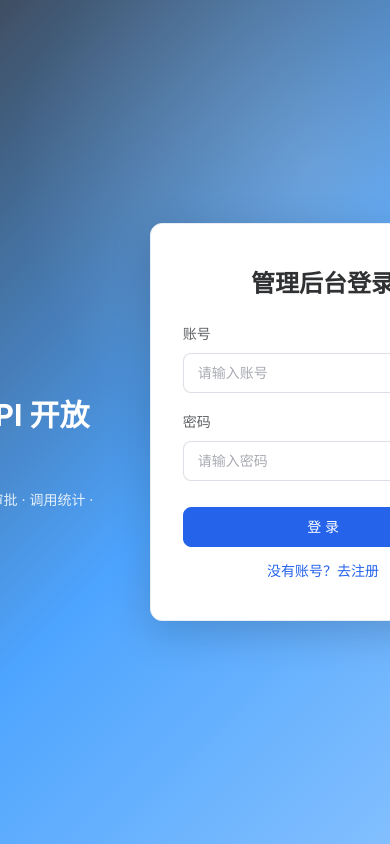
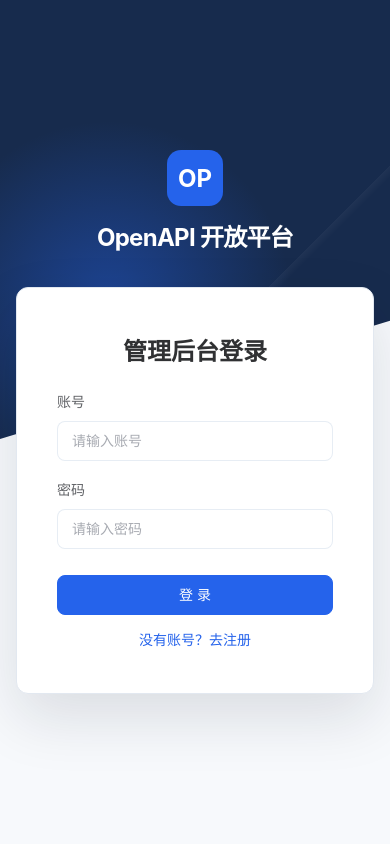
Before and after one commit to Leonis-Leo/OpenAPI, a Vue app in the folder openapi-web/: page /login in a window 390 px wide. Built offline with nearby package versions, Linux system fonts and the light colour scheme.

Commit message:
feat: extend saas styling across admin pages

```diff
--- a/openapi-web/src/styles/base.css
+++ b/openapi-web/src/styles/base.css
@@ -42,6 +42,34 @@ body {
 .dark { --app-bg: #0f172a; --app-surface: #172033; --app-text: #e2e8f0; --app-muted: #94a3b8; --app-border: #263449; --nav-bg: #0b1324; }
 .dark .el-table { --el-table-header-bg-color: #1d293d; --el-table-tr-bg-color: var(--app-surface); --el-table-row-hover-bg-color: #22314a; }
 
+/* Shared SaaS page primitives: existing views can adopt the same rhythm without changing business logic. */
+body .toolbar { display: flex; align-items: flex-start; justify-content: space-between; gap: 16px; min-height: 42px; margin-bottom: 18px !important; padding: 0 0 18px; border-bottom: 1px solid var(--app-border); }
+body .toolbar h2 { margin: 0; color: var(--app-text); font-size: 24px; font-weight: 700; letter-spacing: -.02em; }
+body .toolbar-right { display: flex; align-items: center; flex-wrap: wrap; justify-content: flex-end; gap: 8px; }
+body .action-bar { display: flex; align-items: center; flex-wrap: wrap; gap: 8px; min-height: 40px; margin-bottom: 12px !important; padding: 10px 14px; border: 1px solid var(--app-border); border-radius: var(--app-radius); background: var(--app-surface); }
+body .action-bar .danger-right { margin-left: auto; }
+body .pagination { display: flex; align-items: center; margin-top: 0 !important; padding: 16px 4px; }
+body .el-tabs__nav-wrap::after { background-color: var(--app-border); }
+body .el-tabs__item { color: var(--app-muted); font-weight: 500; }
+body .el-tabs__item.is-active { color: var(--app-primary); font-weight: 600; }
+body .el-tabs__active-bar { background-color: var(--app-primary); }
+body .el-dialog, body .el-drawer { border-radius: 14px; }
+body .el-dialog__header, body .el-drawer__header { margin-bottom: 0; padding: 22px 24px 16px; }
+body .el-dialog__body { padding: 8px 24px 24px; }
+body .el-button { font-weight: 500; }
+body .el-input__wrapper, body .el-select__wrapper { box-shadow: 0 0 0 1px var(--app-border) inset; }
+body .el-input__wrapper:hover, body .el-select__wrapper:hover { box-shadow: 0 0 0 1px #93c5fd inset; }
+body .el-table { border-radius: 10px; overflow: hidden; }
+body .stat-card { border: 1px solid var(--app-border); background: var(--app-surface); }
+body .stat-card .card-head { color: var(--app-muted); }
+body .stat-card .stat-value { color: var(--app-text); font-size: 30px; }
+body .stat-card .stat-value.success { color: #059669; }
+body .stat-card .stat-value.fail { color: #dc2626; }
+body .chart-card, body .rank-row .el-card { border: 1px solid var(--app-border); }
+body .chart-header { color: var(--app-text); font-weight: 600; }
+body .tip { color: var(--app-muted); }
+@media (max-width: 760px) { body .toolbar { flex-direction: column; } body .toolbar-right { justify-content: flex-start; width: 100%; } body .toolbar-right > * { max-width: 100%; } }
+
 /* 详情弹窗长文本自动换行（如 AccessKey / SecretKey） */
 .el-descriptions__content {
   word-break: break-all;
--- a/openapi-web/src/views/LoginView.vue
+++ b/openapi-web/src/views/LoginView.vue
@@ -127,28 +127,30 @@ function switchMode() {
   display: flex;
   align-items: center;
   justify-content: center;
-  background: var(--el-bg-color-page, #eef2f7);
+  background: #f7f9fc;
   position: relative;
   overflow: hidden;
 }
 .login-bg {
   position: absolute;
   inset: 0;
-  background: linear-gradient(135deg, #304156 0%, #409eff 55%, #79bbff 100%);
-  opacity: 0.92;
+  background: #172b4d;
+  opacity: 1;
+  clip-path: polygon(0 0, 57% 0, 47% 100%, 0 100%);
 }
 .login-bg::after {
   content: '';
   position: absolute;
   inset: 0;
-  background: radial-gradient(circle at 80% 20%, rgba(255, 255, 255, 0.18), transparent 40%);
+  background: radial-gradient(circle at 28% 36%, rgba(37, 99, 235, .45), transparent 30%), linear-gradient(135deg, transparent 45%, rgba(255,255,255,.04) 45%, transparent 46%);
 }
 .login-wrap {
   position: relative;
   z-index: 1;
   display: flex;
   align-items: center;
-  gap: 48px;
+  gap: 96px;
+  width: min(960px, calc(100% - 40px));
 }
 .brand {
   color: #fff;
@@ -161,8 +163,8 @@ function switchMode() {
   width: 56px;
   height: 56px;
   border-radius: 14px;
-  background: rgba(255, 255, 255, 0.92);
-  color: #409eff;
+  background: #2563eb;
+  color: #fff;
   font-size: 24px;
   font-weight: 700;
   display: flex;
@@ -172,7 +174,8 @@ function switchMode() {
 }
 .brand h1 {
   margin: 0 0 10px;
-  font-size: 30px;
+  font-size: 32px;
+  letter-spacing: -.03em;
 }
 .brand p {
   margin: 0;
@@ -181,9 +184,10 @@ function switchMode() {
 }
 .login-card {
   width: 400px;
-  padding: 20px 12px;
+  padding: 24px 20px;
   border-radius: 12px;
-  box-shadow: 0 12px 40px rgba(0, 0, 0, 0.18);
+  border: 1px solid #e2e8f0;
+  box-shadow: 0 24px 60px rgba(15, 23, 42, .12);
 }
 .title {
   text-align: center;
@@ -197,4 +201,10 @@ function switchMode() {
   margin-top: 12px;
   text-align: center;
 }
+@media (max-width: 760px) {
+  .login-bg { clip-path: polygon(0 0, 100% 0, 100% 38%, 0 52%); }
+  .login-wrap { flex-direction: column; gap: 24px; width: min(400px, calc(100% - 32px)); }
+  .brand { text-align: center; }.brand-logo { margin: 0 auto 12px; }.brand h1 { font-size: 24px; }.brand p { display: none; }
+  .login-card { width: 100%; box-sizing: border-box; }
+}
 </style>
```
